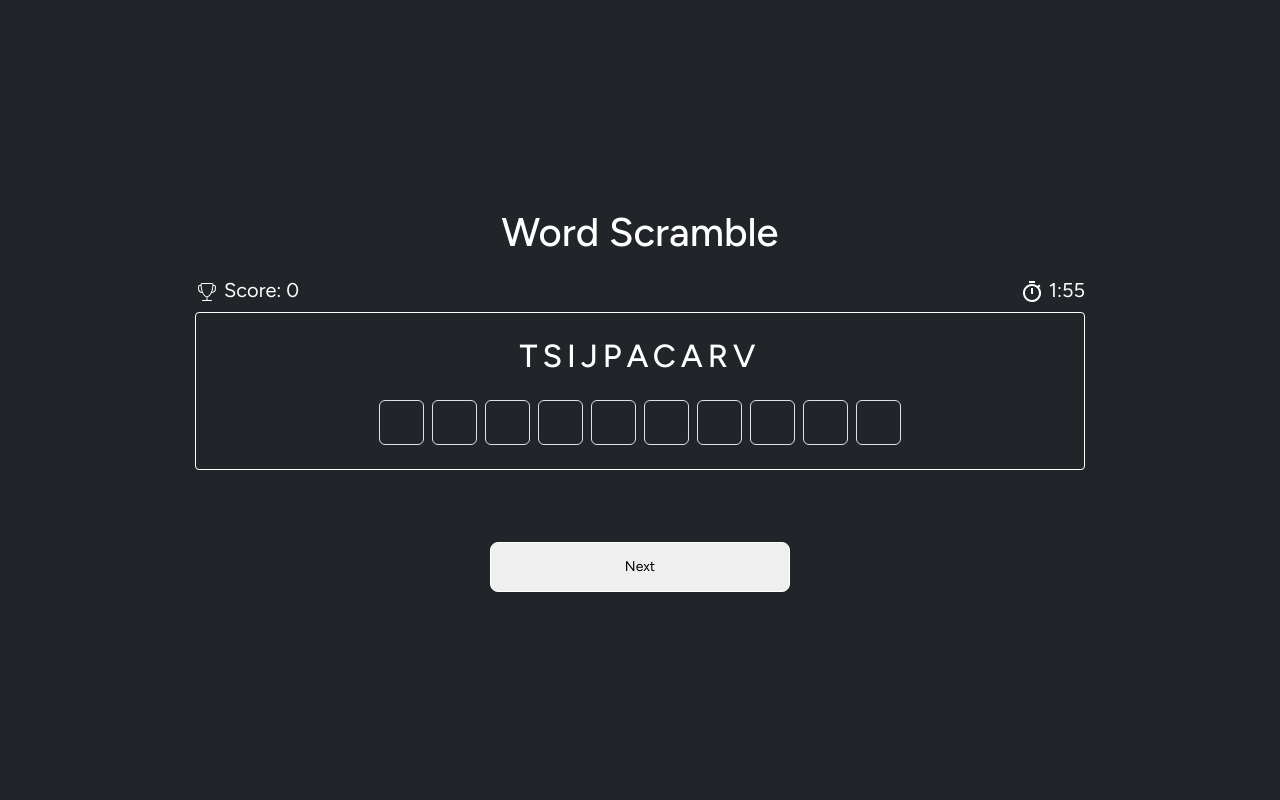
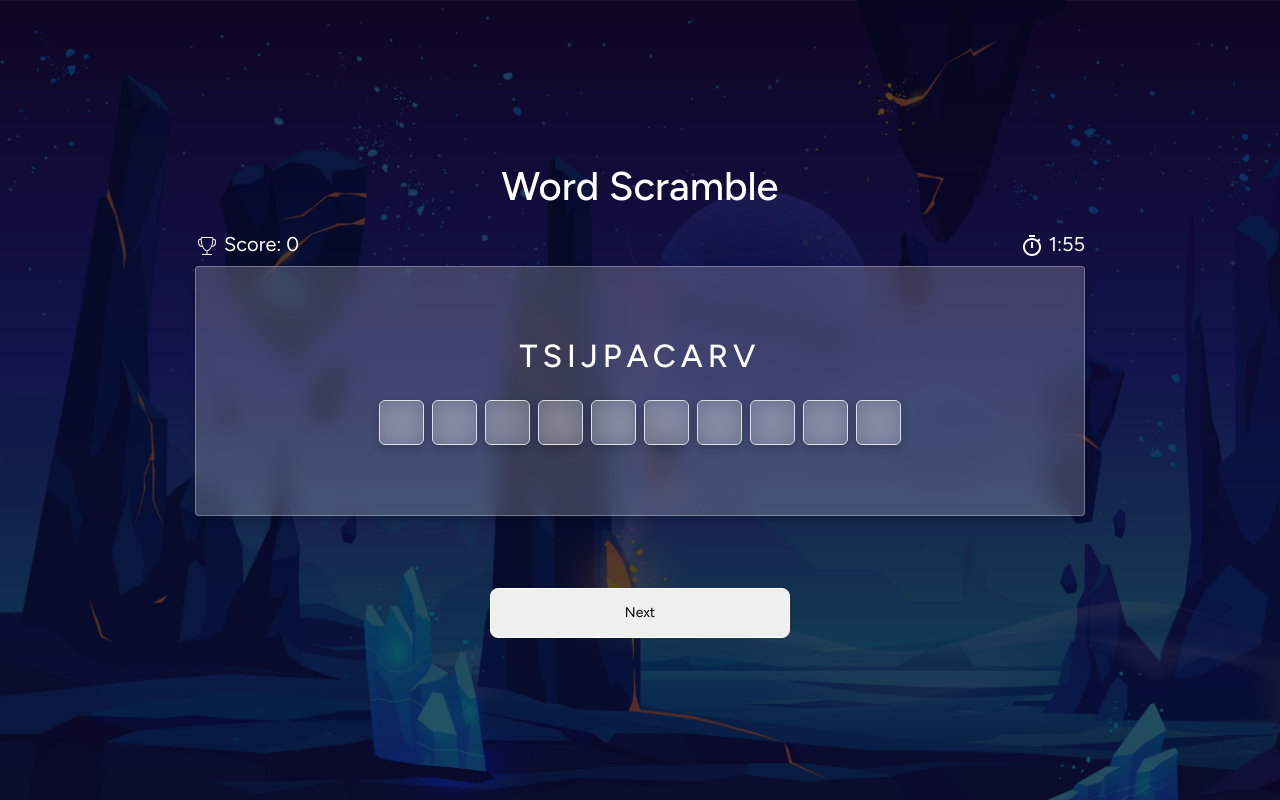
Before and after one commit to KonfHub-UI/lead-capture, a React (Create React App) app: page /games/word-scramble in a window 1280 px wide. Built offline with nearby package versions, Linux system fonts and the light colour scheme.

Commit message:
some fixes

```diff
--- a/src/App.css
+++ b/src/App.css
@@ -48,11 +48,16 @@ html, body {
   font-weight: 400 !important;
   padding: 0px !important;
 }
-.word-box{
+.word-box {
   width: 890px;
+  height: 250px;
   border-radius: 4px;
   padding: 10px;
-  border: 0.5px solid rgba(255, 255, 255, 1)
+  border: 0.5px solid rgba(255, 255, 255, 0.3); /* Semi-transparent border */
+  background: rgba(255, 255, 255, 0.2); /* Semi-transparent background */
+  backdrop-filter: blur(10px); /* Apply blur effect */
+  -webkit-backdrop-filter: blur(10px); /* For Safari support */
+  box-shadow: 0 4px 10px rgba(0, 0, 0, 0.2); /* Optional shadow for depth */
 }
 .next-button{
   width: 300px !important;
@@ -71,6 +76,10 @@ html, body {
   font-size: 1.2rem;
   text-transform: uppercase;
   border: 1px solid rgba(255, 255, 255, 0.5);
+  background-color: rgba(255, 255, 255, 0.2) !important; /* Semi-transparent background */
+  backdrop-filter: blur(10px) !important; /* Apply blur effect */
+  -webkit-backdrop-filter: blur(10px) !important; /* For Safari support */
+  box-shadow: 0 4px 10px rgba(0, 0, 0, 0.2) !important; /* Optional shadow for depth */
 }
 
 .scrambled-word {
--- a/src/App.js
+++ b/src/App.js
@@ -4,7 +4,7 @@ import './App.css';
 import { Router, Navigate, Route, Routes, useLocation } from "react-router-dom";
 import SignIn from "./pages/singIn";
 import Games from "./pages/games/games";
-import WordScramble from "./pages/word-scrumble";
+import WordScramble from "./pages/games/word-scrumble";
 
 
 function App() {
--- a/src/pages/word-scrumble.js
+++ b/src/pages/games/word-scrumble.js
@@ -120,7 +120,7 @@ const WordScramble = () => {
   }
 
   return (
-    <div className="bg-dark min-vh-100 d-flex align-items-center justify-content-center">
+    <div className="min-vh-100 d-flex align-items-center justify-content-center">
       <div className="text-center">
         <h1 className="mb-4 text-white">Word Scramble</h1>
         <div className="mb-2 d-flex justify-content-between align-items-center">
@@ -128,7 +128,7 @@ const WordScramble = () => {
           <span className="badge text-content"><MdOutlineTimer size={24} /> {formatTime(timer)}</span>
         </div>
 
-        <div className="text-white p-4 mb-4 word-box">
+        <div className="d-flex flex-column justify-content-center text-white p-4 mb-4 word-box">
           <h2 className="scrambled-word mb-4">{scrambledWord}</h2>
 
           <div className="d-flex justify-content-center gap-2 flex-wrap">
@@ -137,7 +137,7 @@ const WordScramble = () => {
                 key={index}
                 type="text"
                 maxLength="1"
-                className="form-control letter-input bg-dark text-center text-white"
+                className="form-control letter-input text-center text-gray-900"
                 ref={(el) => (inputRefs.current[index] = el)} // Assign input refs
                 value={userInput[index] || ''} // Default to empty string
                 onChange={(e) => handleInputChange(index, e.target.value)}
```
